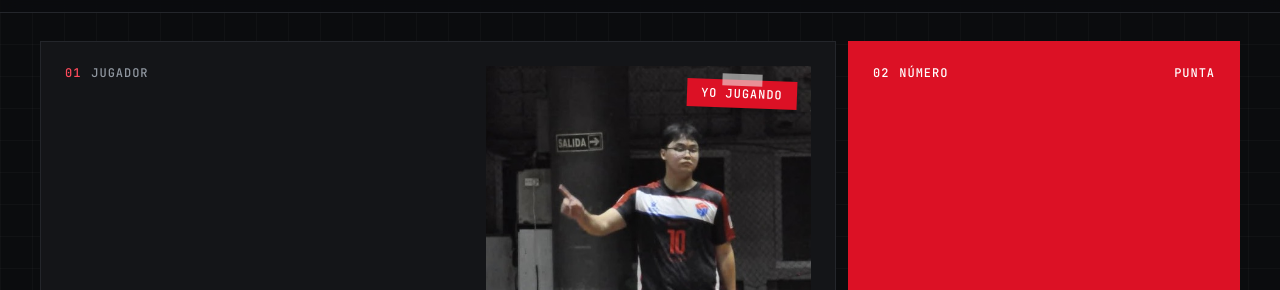
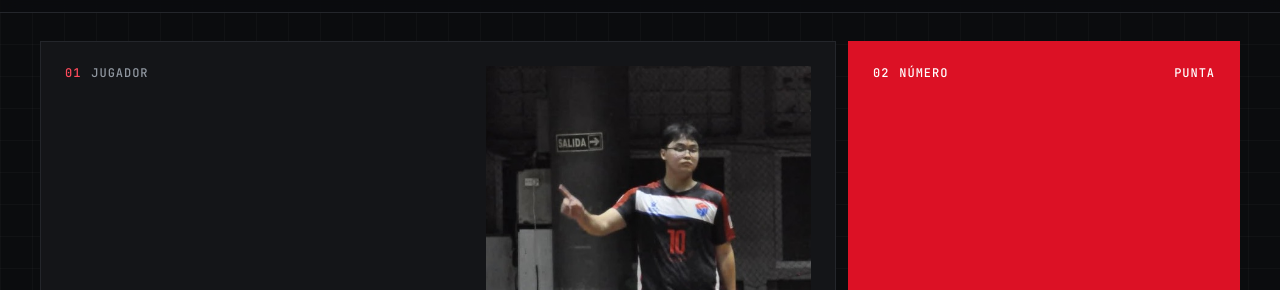
Before and after one commit to IgnacioBritoss/portafolio-de-britos, a plain HTML site: page park.html in a window 1280 px wide. Shown: the part 52-342 px from the top of the page. Drawn offline with Linux system fonts and the light colour scheme.

Commit message:
Saco la cinta "Yo jugando" de la foto principal
Co-Authored-By: Claude Opus 5.5 <noreply@anthropic.com>

```diff
--- a/assets/park/park.css
+++ b/assets/park/park.css
@@ -177,16 +177,6 @@ svg[viewBox="0 0 24 24"] {
   transition: transform .9s var(--salida);
 }
 .tile--player:hover .player__photo img { transform: scale(1.04); }
-/* cinta como en el moodboard */
-.tape {
-  position: absolute; z-index: 2; top: 14px; right: 14px;
-  padding: 7px 14px; background: var(--red); color: #fff;
-  font: 500 12px/1.2 var(--mono); text-transform: uppercase; letter-spacing: .08em;
-  transform: rotate(2deg); box-shadow: 0 6px 14px -8px rgba(0, 0, 0, .7);
-  transition: transform .45s var(--salida);
-}
-.tape::before { content: ""; position: absolute; top: -6px; left: 50%; width: 40px; height: 12px; margin-left: -20px; background: rgba(245, 245, 242, .55); }
-.tile--player:hover .tape { transform: rotate(-1deg) translateY(-2px); }
 
 /* 02 Número */
 .tile--num {
--- a/park.html
+++ b/park.html
@@ -90,7 +90,6 @@
         </div>
 
         <figure class="player__photo">
-          <span class="tape">Yo jugando</span>
           <img src="assets/park/jugando.jpg" alt="Lucas Park en la cancha, con la camiseta 10" width="640" height="840">
         </figure>
       </article>
```
